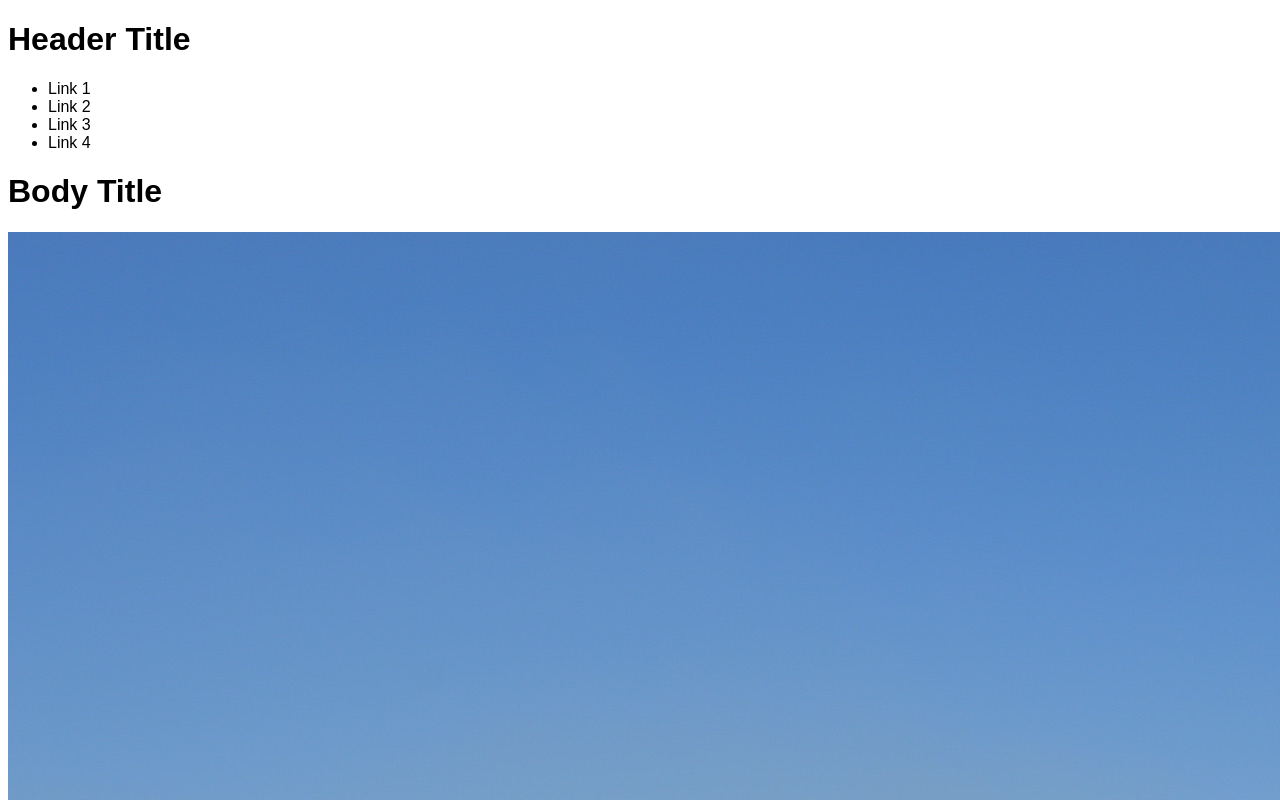
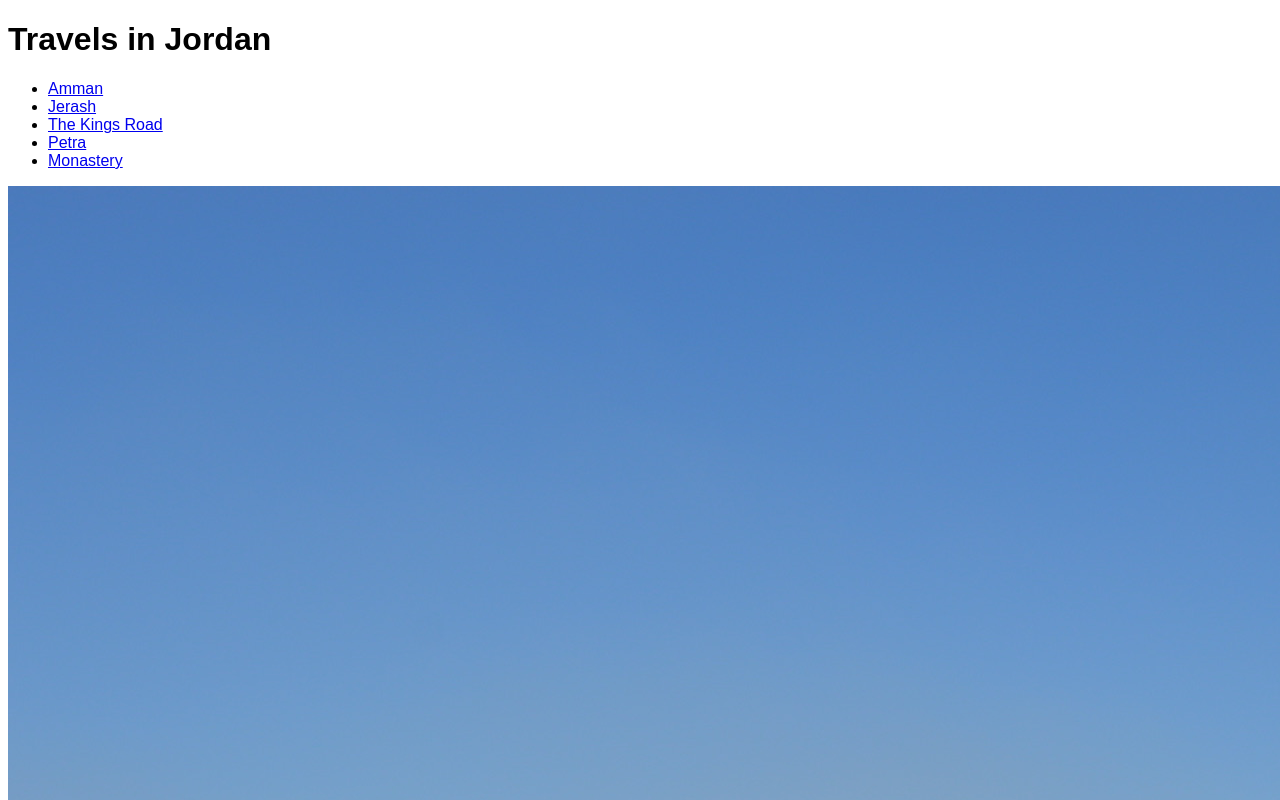
Before and after one commit to CW987/pWK1, a plain HTML site: page index.html in a window 1280 px wide. Shown: the top 800 px of the page. Drawn offline with Linux system fonts and the light colour scheme.

Commit message:
Nav links working, self set goal added to README

```diff
--- a/index.html
+++ b/index.html
@@ -1,38 +1,39 @@
 <!DOCTYPE html>
-<html lang="en">
+<html lang="en-GB">
 <head>
     <meta charset="UTF-8">
     <meta name="viewport" content="width=device-width, initial-scale=1.0">
     <script src="./app.js"></script>
     <link rel="stylesheet" href="./styles.css">
-    <title>Document</title>
+    <title>Travels in Jordan</title>
 </head>
 <header>
-    <h1>Header Title</h1>
+    <h1>Travels in Jordan</h1>
     <nav>
         <ul>
-            <li>Link 1</li>
-            <li>Link 2</li>
-            <li>Link 3</li>
-            <li>Link 4</li>
+            <li><a href="#amman">Amman</a></li>
+            <li><a href="#jerash">Jerash</a></li>
+            <li><a href="#kingsRoad">The Kings Road</a></li>
+            <li><a href="#petra">Petra</a></li>
+            <li><a href="#monastery">Monastery</a></li>
         </ul>
     </nav>
 </header>
 <body>
-    <h1>Body Title</h1>
-    <img src="./Resources/AmmanAcropolis.jpeg" alt="The ruins on the Acropolis in the centre of modern Amman, the capital of Jordan">
-    <img src="./Resources/Jerash.jpeg" alt="The ruins of ancient Jerash, Jordan">
-    <img src="./Resources/KingsRoad.jpeg" alt="The Kings Road, Jordan. View traveling south between Amman and Petra">
-    <img src="./Resources/Petra.jpeg" alt="Temples into the cliffs in Petra, Jordan">
-    <img src="./Resources/Monastery.jpeg" alt="The Monastery that lies a 40 min climb from Petra">
-    <button>Back to the top</button>
+    <!-- <h1>Body Title</h1>  -->
+    <img id="amman" src="./Resources/AmmanAcropolis.jpeg" alt="The ruins on the Acropolis in the centre of modern Amman, the capital of Jordan"><p>The ruins on the Acropolis in the centre of modern Amman, the capital of Jordan</p>
+    <img id="jerash" src="./Resources/Jerash.jpeg" alt="The ruins of ancient Jerash, Jordan"><p>The ruins of ancient Jerash, Jordan</p>
+    <img id="kingsRoad" src="./Resources/KingsRoad.jpeg" alt="The Kings Road, Jordan. View traveling south between Amman and Petra"><p>The Kings Road, Jordan. View traveling south between Amman and Petra</p>
+    <img id="petra" src="./Resources/Petra.jpeg" alt="Temples into the cliffs in Petra, Jordan"><p>Temples into the cliffs in Petra, Jordan</p>
+    <img id="monastery" src="./Resources/Monastery.jpeg" alt="The Monastery that lies a 40 min climb from Petra"><p>The Monastery that lies a 40 min climb from Petra</p>
+    <button>Back to the top</button>p
 </body>
 
 <!--! I need to be something for background music -->
 
 <footer>
     <h6>Made by Curtis</h6>
-    <div class="footerText">Images are authors own</div>
+    <div>Images are authors own</div>
     <a href="">Official Jordan Tourism Site</a>
     <a href="">Petra</a>
     <a href="">Jerash</a>
--- a/styles.css
+++ b/styles.css
@@ -4,9 +4,7 @@ body {
     font: 1em sans-serif;
 }
 
-.container {
-    display: flex;
-}
+
 
 /* media query */
 /* Pics to fit media query sizes.  */
```
Also changed, not shown: README.md.
